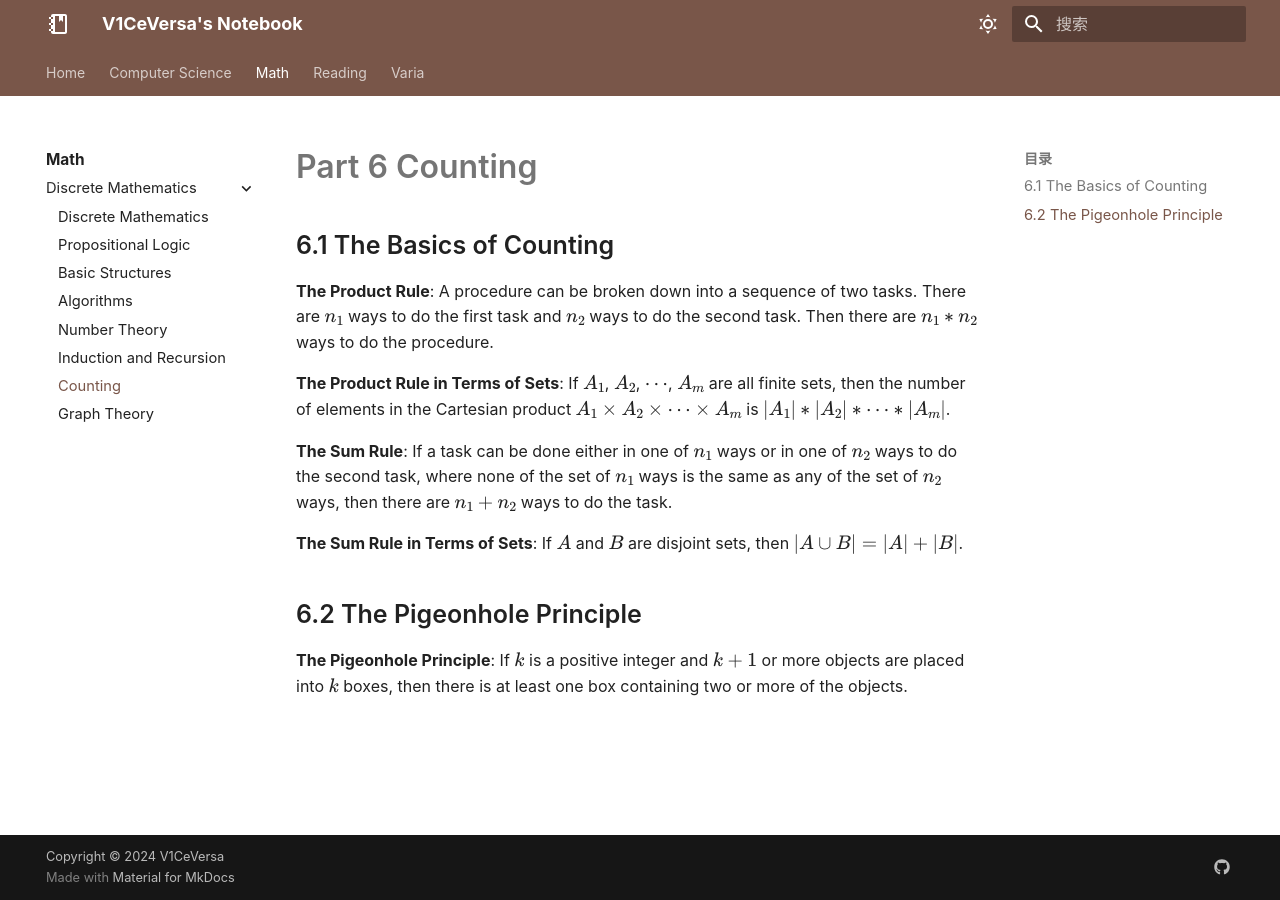
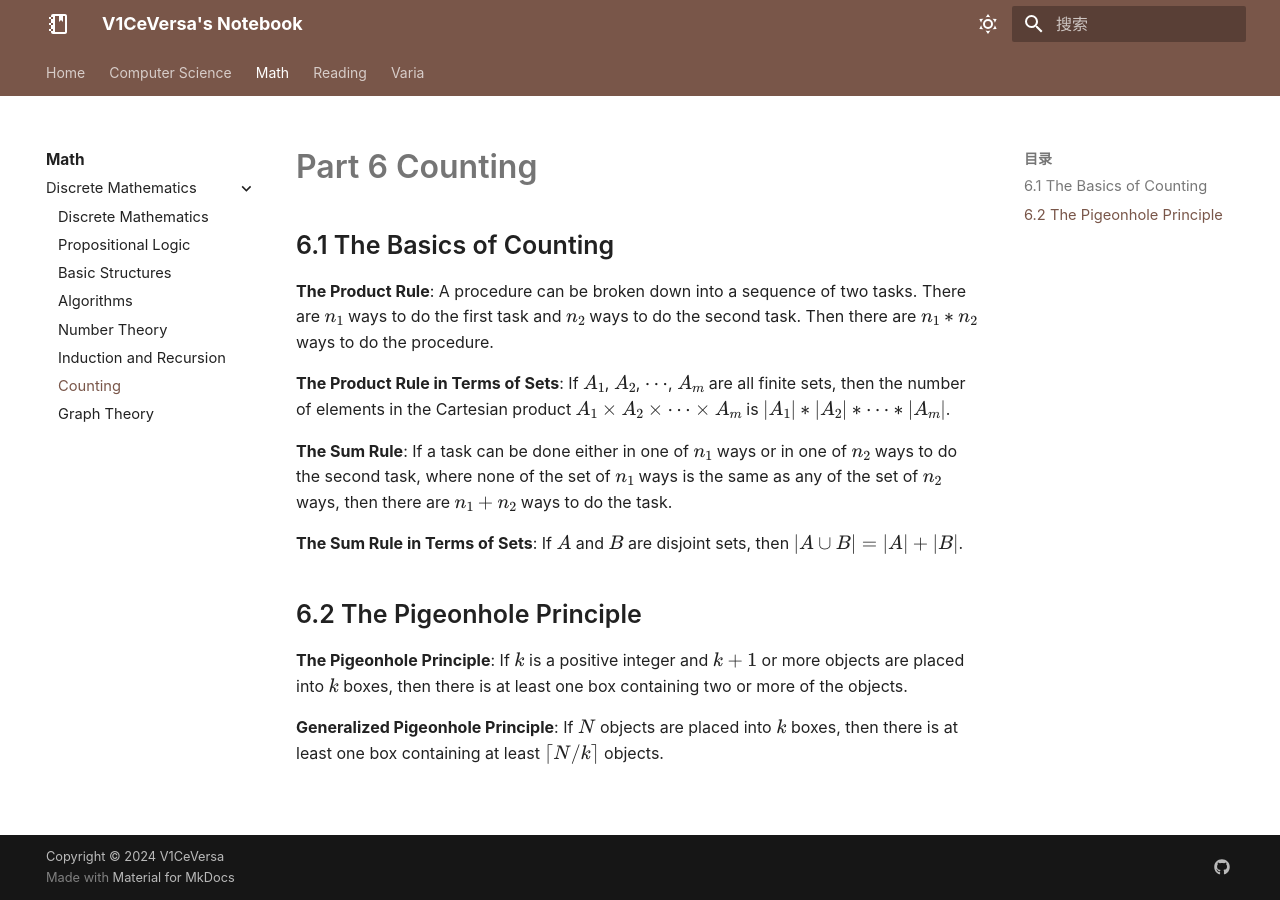
Before and after one commit to V1CeVersaa/V1CeVersaa.github.io, an MkDocs documentation site: the page built from docs/Math/Discrete Mathematics/06 Counting.md, in a window 1280 px wide. Built offline with MkDocs 1.6.1 and Material for MkDocs 9.7.7, drawn with Linux system fonts in a browser that asks for light colours; nearby versions of some CDN libraries; some web fonts are replaced; comment, search, counter and statistics services are not loaded; a style sheet for code colours, icons or effects is not loaded.

Commit message:
docs: test for autoSync ver3

```diff
--- a/docs/Math/Discrete Mathematics/06 Counting.md
+++ b/docs/Math/Discrete Mathematics/06 Counting.md
@@ -13,3 +13,5 @@
 ## 6.2 The Pigeonhole Principle
 
 **The Pigeonhole Principle**: If $k$ is a positive integer and $k+1$ or more objects are placed into $k$ boxes, then there is at least one box containing two or more of the objects.
+
+**Generalized Pigeonhole Principle**: If $N$ objects are placed into $k$ boxes, then there is at least one box containing at least $\lceil N/k \rceil$ objects.
```
